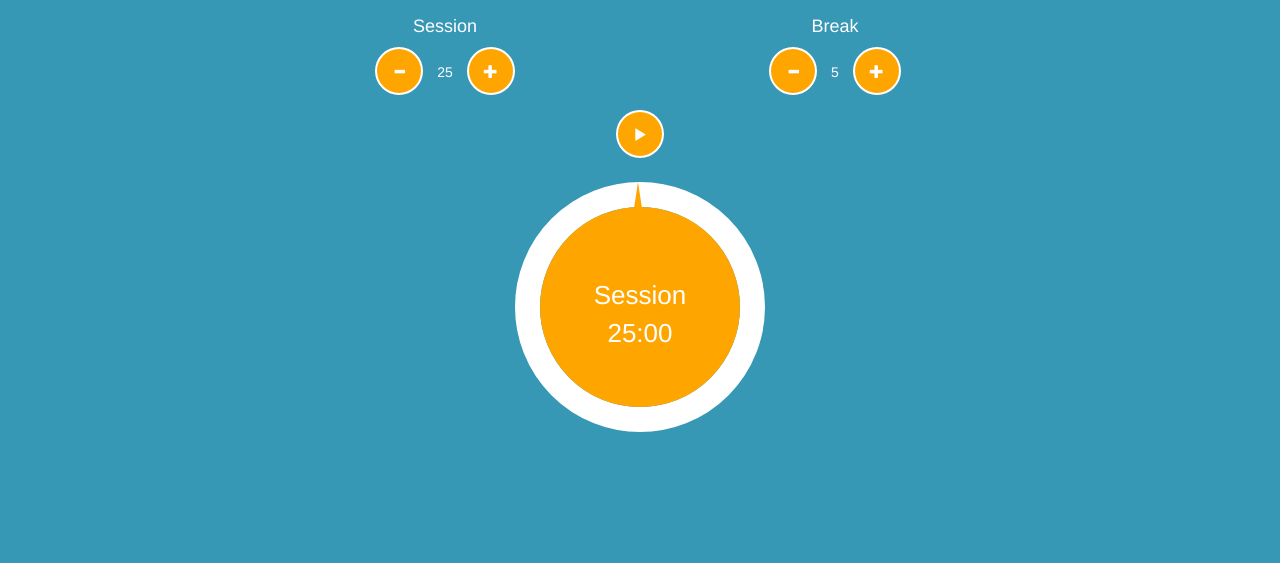
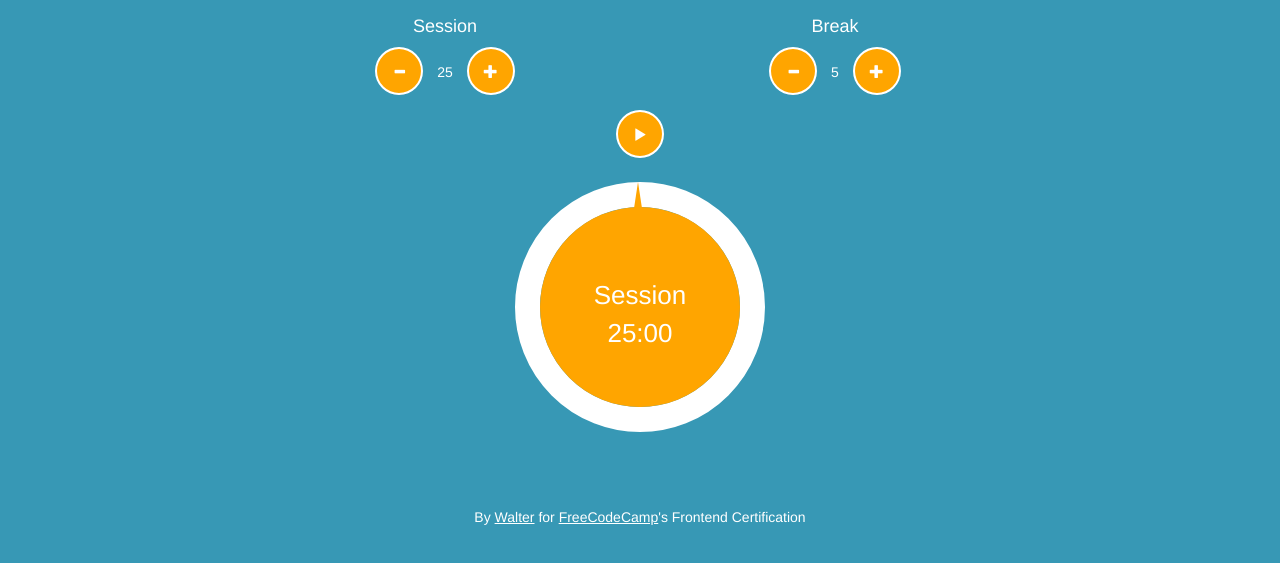
Before and after one commit to relwiwa/fcc-pomodoro-clock, a plain HTML site: page index.html in a window 1280 px wide. Shown: the part 73-636 px from the top of the page. Drawn offline with nearby package versions, Linux system fonts and the light colour scheme; some packages are replaced by stand-ins of ours.

Commit message:
Added credits
Paragraph with credits added after the clock

```diff
--- a/css/main.scss
+++ b/css/main.scss
@@ -87,6 +87,16 @@ span {
   padding:10px;
 }
 
+a, a:hover, a:active, a:link, a:visited {
+	color:$colorNeutral !important;
+	text-decoration:underline;
+}
+
+#credits {
+	margin-top:75px;
+}
+
+
 /********************************
  Styles for Clock
 ********************************/
--- a/index.html
+++ b/index.html
@@ -61,6 +61,12 @@
       </div>
     <!-- /#clock --></div>
 
+		<div id="credits" class="row">
+			<div class="col col-xs-12">
+				<p>By <a href="https://github.com/relwiwa/FreeCodeCamp" title="Walter's FreeCodeCamp Code on Github">Walter</a> for <a href="https://www.freecodecamp.com/challenges/build-a-pomodoro-clock" title="FreeCodeCamp's Frontend Certification">FreeCodeCamp</a>'s Frontend Certification</p>
+			</div>
+		</div>
+
   <!-- /.container --></div>
 
 <!-- /#wrapper --></div>
```
Also changed, not shown: css/main.css, 1 other file.
